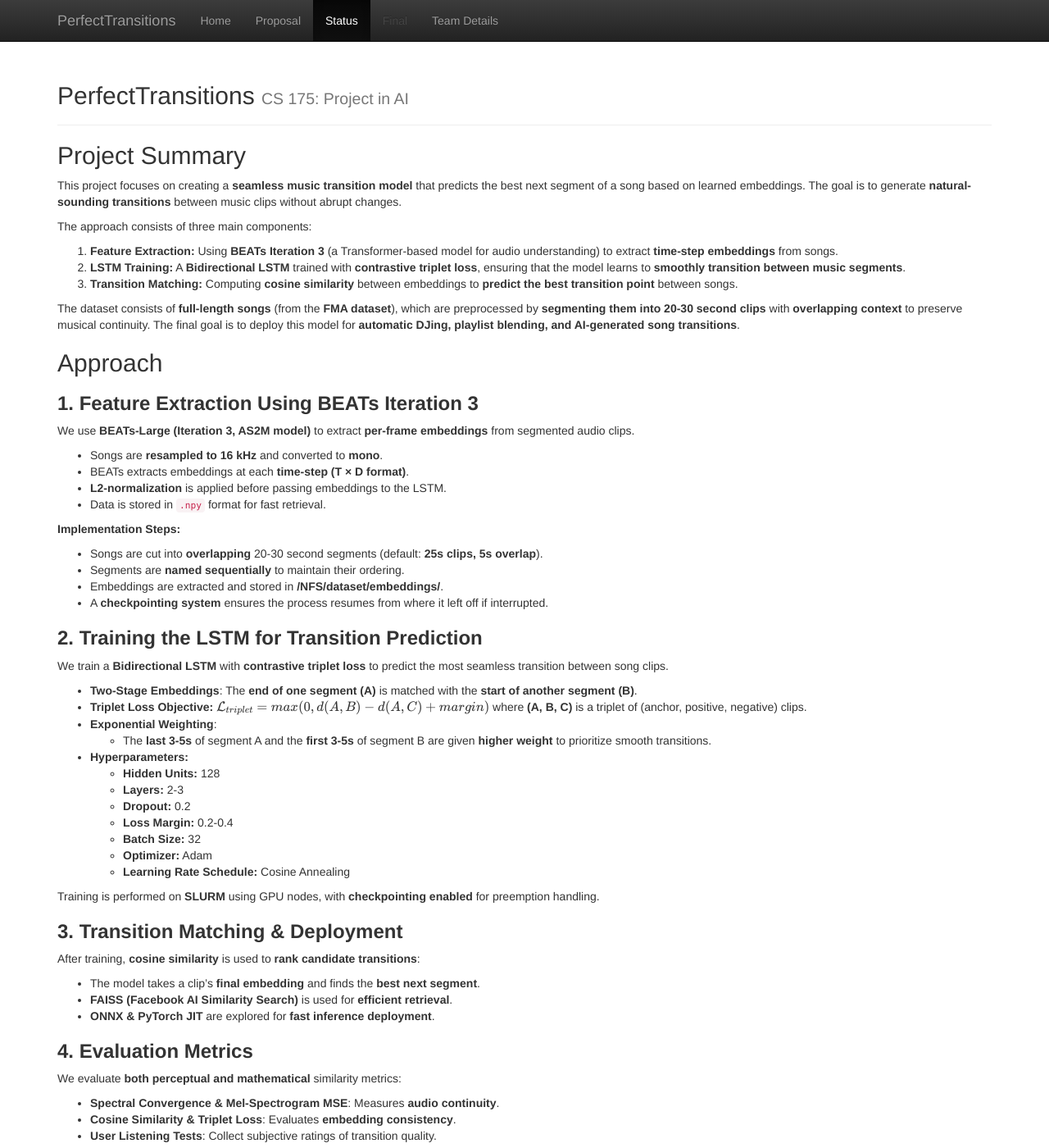
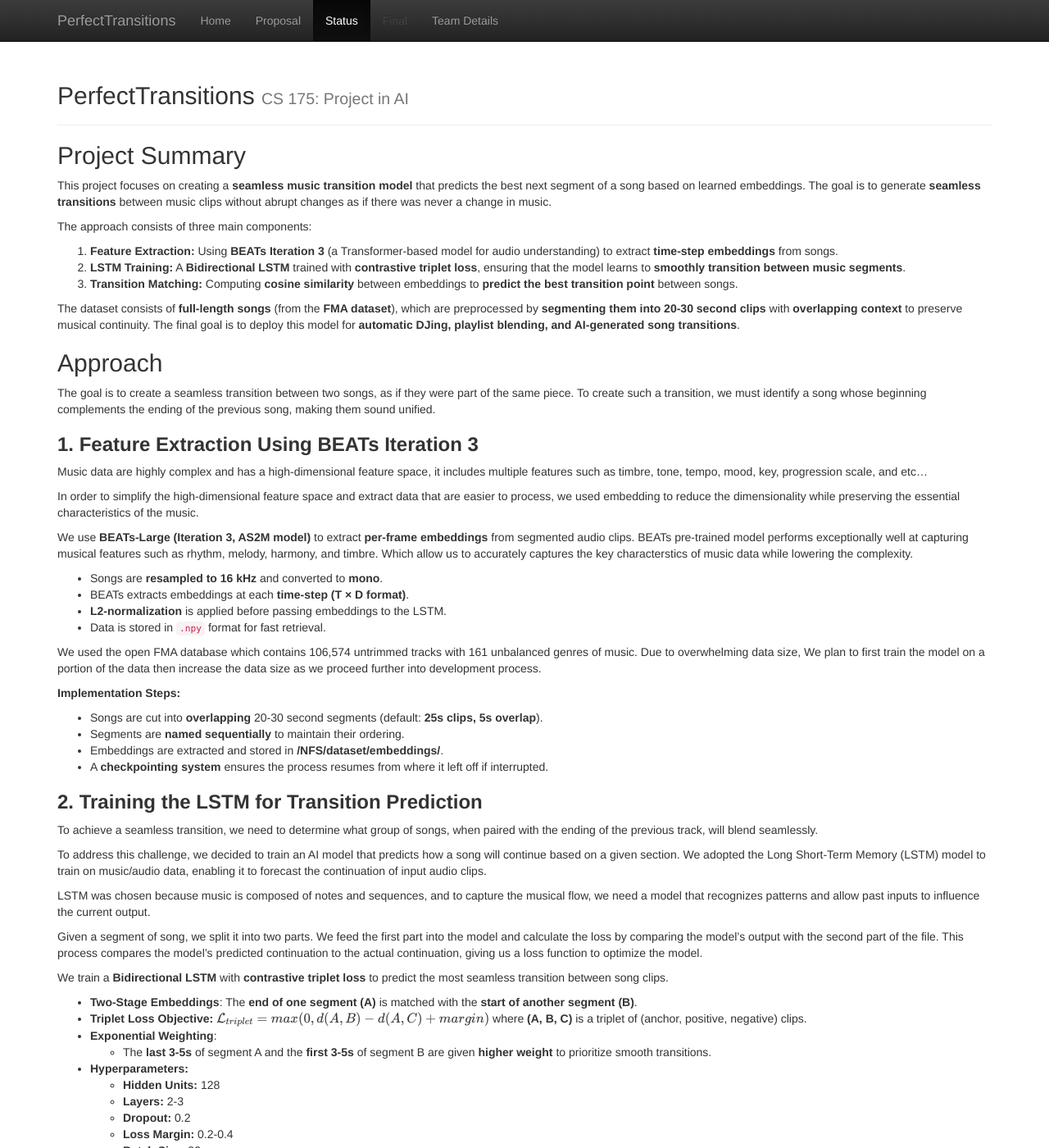
Before and after one commit to Ilya2000Klimov/PerfectTransitions, a Jekyll site: the page built from docs/status.md, in a window 1280 px wide and 1400 px high. Shown: the whole window at 82% size. Built offline with Jekyll 4.4.1, drawn with Linux system fonts in a browser that asks for light colours; formulas are drawn with MathJax 3; some of the changed text lies outside the part shown.

Commit message:
Added paragraphs to status.md and reformatted it.

```diff
--- a/docs/status.md
+++ b/docs/status.md
@@ -11,7 +11,7 @@ beyond that version. Do not change your proposal page! (A few of you have alread
 it to reflect a change of topic, but don’t change it further, rather keep it as it was at the time
 you locked down your topic). -->
 
-This project focuses on creating a **seamless music transition model** that predicts the best next segment of a song based on learned embeddings. The goal is to generate **natural-sounding transitions** between music clips without abrupt changes.
+This project focuses on creating a **seamless music transition model** that predicts the best next segment of a song based on learned embeddings. The goal is to generate **seamless transitions** between music clips without abrupt changes as if there was never a change in music.
 
 The approach consists of three main components:
 
@@ -23,14 +23,21 @@ The dataset consists of **full-length songs** (from the **FMA dataset**), which
 
 
 ## Approach
+The goal is to create a seamless transition between two songs, as if they were part of the same piece. To create such a transition, we must identify a song whose beginning complements the ending of the previous song, making them sound unified.
+
 ### **1. Feature Extraction Using BEATs Iteration 3**
+Music data are highly complex and has a high-dimensional feature space, it includes multiple features such as timbre, tone, tempo, mood, key, progression scale, and etc...
 
-We use **BEATs-Large (Iteration 3, AS2M model)** to extract **per-frame embeddings** from segmented audio clips.
+In order to simplify the high-dimensional feature space and extract data that are easier to process, we used embedding to reduce the dimensionality while preserving the essential characteristics of the music.
+
+We use **BEATs-Large (Iteration 3, AS2M model)** to extract **per-frame embeddings** from segmented audio clips. BEATs pre-trained model performs exceptionally well at capturing musical features such as rhythm, melody, harmony, and timbre. Which allow us to accurately captures the key characterstics of music data while lowering the complexity.
 
 - Songs are **resampled to 16 kHz** and converted to **mono**.
 - BEATs extracts embeddings at each **time-step (T × D format)**.
 - **L2-normalization** is applied before passing embeddings to the LSTM.
 - Data is stored in `.npy` format for fast retrieval.
+
+We used the open FMA database which contains 106,574 untrimmed tracks with 161 unbalanced genres of music. Due to overwhelming data size, We plan to first train the model on a portion of the data then increase the data size as we proceed further into development process.
 
 **Implementation Steps:**
 
@@ -40,6 +47,13 @@ We use **BEATs-Large (Iteration 3, AS2M model)** to extract **per-frame embeddin
 - A **checkpointing system** ensures the process resumes from where it left off if interrupted.
 
 ### **2. Training the LSTM for Transition Prediction**
+To achieve a seamless transition, we need to determine what group of songs, when paired with the ending of the previous track, will blend seamlessly.
+
+To address this challenge, we decided to train an AI model that predicts how a song will continue based on a given section. We adopted the Long Short-Term Memory (LSTM) model to train on music/audio data, enabling it to forecast the continuation of input audio clips.
+
+LSTM was chosen because music is composed of notes and sequences, and to capture the musical flow, we need a model that recognizes patterns and allow past inputs to influence the current output.
+
+Given a segment of song, we split it into two parts. We feed the first part into the model and calculate the loss by comparing the model's output with the second part of the file. This process compares the model's predicted continuation to the actual continuation, giving us a loss function to optimize the model.
 
 We train a **Bidirectional LSTM** with **contrastive triplet loss** to predict the most seamless transition between song clips.
 
@@ -62,15 +76,19 @@ We train a **Bidirectional LSTM** with **contrastive triplet loss** to predict t
 
 Training is performed on **SLURM** using GPU nodes, with **checkpointing enabled** for preemption handling.
 
+<img src="./res/Project_outline.jpg" alt="Project Outline" width="852" height="602">
+
 ### **3. Transition Matching & Deployment**
 
-After training, **cosine similarity** is used to **rank candidate transitions**:
+After training, the model will take a clip’s final embedding and produce the predicted continuing segment. Then the model will use FAISS(Facebook AI Similarity Search) to find the nearest neighbor of the predicted continuing segment in vector space. In this case, it will find the song that matches the most closely with the model predicted continuing segment. ONNX & PyTorch JIT are explored for fast inference deployment.
 
 - The model takes a clip’s **final embedding** and finds the **best next segment**.
 - **FAISS (Facebook AI Similarity Search)** is used for **efficient retrieval**.
 - **ONNX & PyTorch JIT** are explored for **fast inference deployment**.
 
 ### **4. Evaluation Metrics**
+<!-- Might include 2 parts: how well the AI predict the continuation of the song and how well the actual transition worked -->
+
 
 We evaluate **both perceptual and mathematical** similarity metrics:
 
@@ -78,7 +96,7 @@ We evaluate **both perceptual and mathematical** similarity metrics:
 - **Cosine Similarity & Triplet Loss**: Evaluates **embedding consistency**.
 - **User Listening Tests**: Collect subjective ratings of transition quality.
 
-<img src="./res/Project_outline.jpg" alt="Project Outline" width="852" height="602">
+
 
 <!-- Give a detailed description of your approach, in a few of paragraphs (at least a
 couple). You should summarize the main algorithm you are using, such as by writing out how
@@ -102,7 +120,9 @@ working implementation. Use plots, charts, tables, screenshots, figures, etc. as
 For each type of evaluation that you perform, you'll probably need at least 1 or 2 paragraphs
 (excluding figures etc.) to describe it. -->
 
-We assess both **quantitative model accuracy** and **qualitative smoothness of music transitions**.
+There has been a change in evaluation method from the proposal. We originally meant to use different features of the music such as tempo, mood, and progression as metrics for quantitative evaluation. However, as mentioned previously, we utilize the BEATs pre-trained model to embed the audio data, so we will be evaluating using the embedded data instead of the higher dimensional music features.
+
+We assess both **quantitative model accuracy** and **qualitative smoothness of music transitions** in following ways:
 
 ### **Quantitative Evaluation**
 
@@ -130,6 +150,7 @@ implement, but can enrich your discussion in the final report. Finally, given yo
 so far, describe some of the challenges you anticipate facing by the time your final report is
 due, to what degree you expected to become obstacles, and what you might try in order to
 overcome them. -->
+This is only the base implementation of the project, it still left many things to be desired both in functional performance and usability.
 
 ### **Two-Stage Embedding (Separate Start & End)**
 
```
